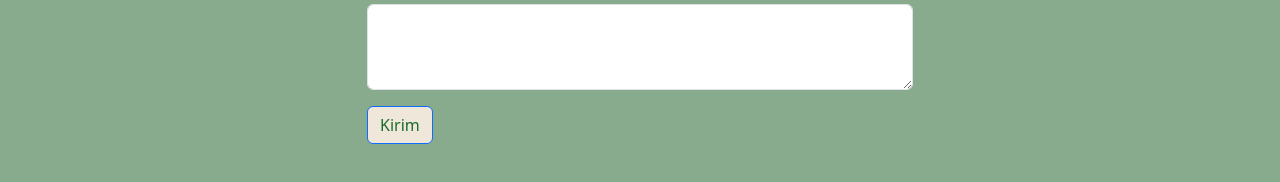
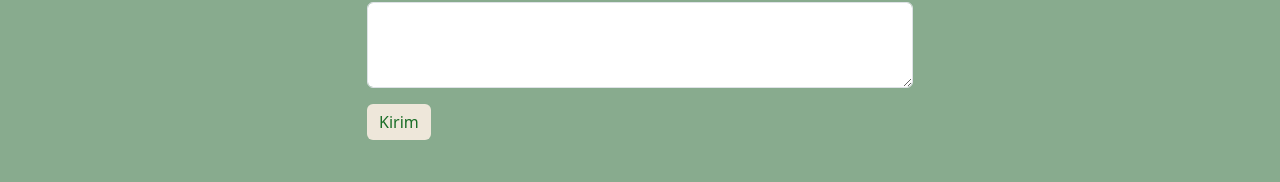
Before and after one commit to voltkigisa/itw2023_project2_233040043, a plain HTML site: page index.html in a window 1280 px wide. Shown: the part 4411-4593 px from the top of the page. Drawn offline with nearby package versions, Linux system fonts and the light colour scheme.

Commit message:
memperbaiki tombol kirim

```diff
--- a/css/style.css
+++ b/css/style.css
@@ -67,6 +67,11 @@ p{
 .btn{
   background-color: #eee7da;
   color: #1a6e28;
+  border: 0;
+}
+
+btn:hover{
+  color: #eee7da;
 }
 
 .btn a{
--- a/index.html
+++ b/index.html
@@ -291,7 +291,7 @@
                     <textarea class="form-control" id="pesan" rows="3" name="pesan"></textarea>
                   </div>
 
-                  <button type="submit" class="btn btn-primary btn-kirim">Kirim</button>
+                  <button type="submit" class="btn btn-kirim">Kirim</button>
 
                   <button class="btn btn-primary btn-loading d-none" type="button" disabled>
                     <span class="spinner-grow spinner-grow-sm" aria-hidden="true"></span>
```
